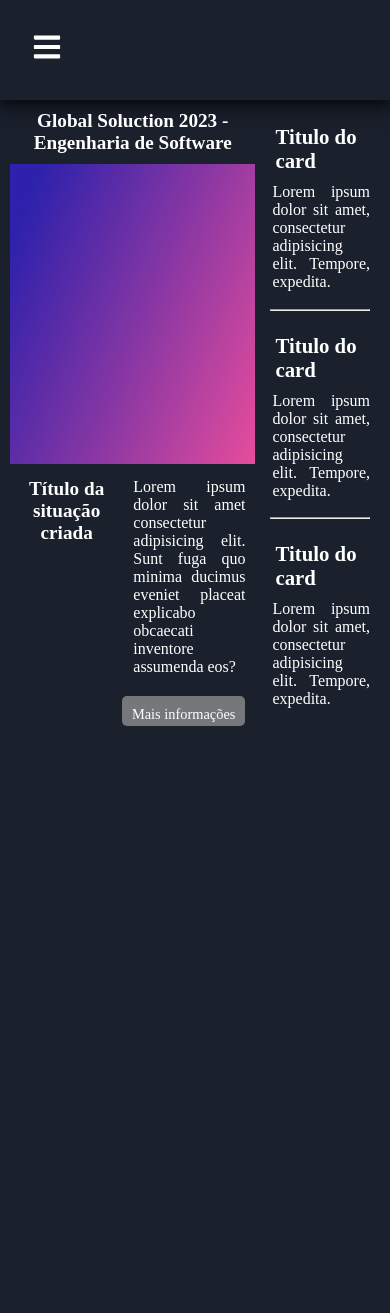
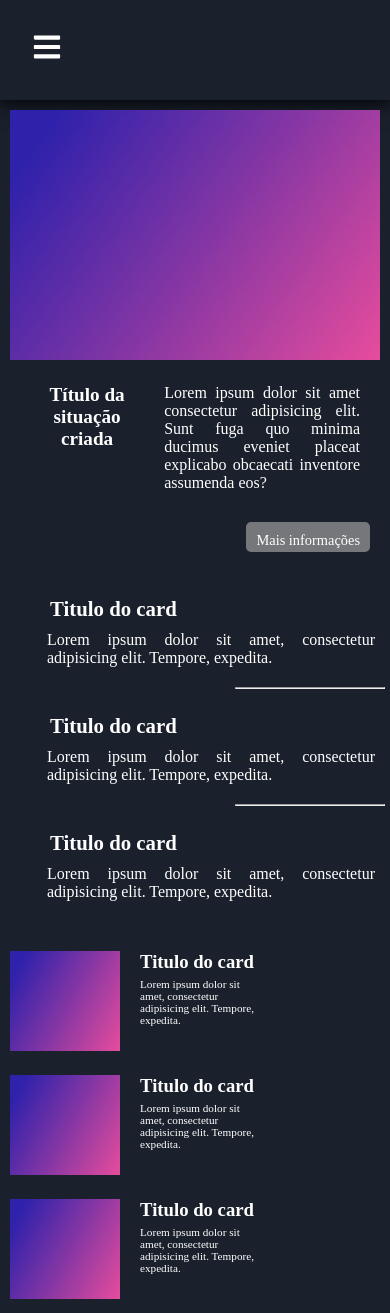
Before and after one commit to Pontessxx/Gs-site, a React (Vite) app: page / in a window 390 px wide. Before the commit the page ends 844 px from the top, so only its background shows below. Built offline with nearby package versions, Linux system fonts and the light colour scheme.

Commit message:
Vantagens, responsividade 100%

```diff
--- /dev/null
+++ b/src/Components/Vantagens/Vantagens.scss
@@ -0,0 +1,29 @@
+.box-vants{
+    display: flex;
+    justify-content: space-evenly;
+    .box-um{
+        display: flex;
+        .card-imagem{
+            padding: 10px;
+        }
+        .card-imagem img{
+            height: 100px;
+            width: 110px;
+        }
+        .text{
+            padding: 10px;
+            width: 35%;
+            color: #fff;
+            h3{
+                margin-bottom: 5px;
+            }
+            p{
+                font-size: 0.7rem;
+            }
+        }
+    }
+    @media (max-width:850px) {
+        flex-direction: column;
+
+    }
+}
--- /dev/null
+++ b/src/Components/Vantagens/index.jsx
@@ -0,0 +1,37 @@
+import React from 'react'
+import './Vantagens.scss'
+const index = () => {
+  return (
+    <div className='box-vants'>
+        <div className="box-um">
+            <div className='card-imagem'>
+            <img src="../../public/bg.jpg" alt="imagem-home" />
+            </div>
+            <div className="text">
+                <h3>Titulo do card</h3>
+                <p>Lorem ipsum dolor sit amet, consectetur adipisicing elit. Tempore, expedita.</p>
+            </div>
+        </div>
+        <div className="box-um">
+            <div className='card-imagem'>
+            <img src="../../public/bg.jpg" alt="imagem-home" />
+            </div>
+            <div className="text">
+                <h3>Titulo do card</h3>
+                <p>Lorem ipsum dolor sit amet, consectetur adipisicing elit. Tempore, expedita.</p>
+            </div>
+        </div>
+        <div className="box-um">
+            <div className='card-imagem'>
+            <img src="../../public/bg.jpg" alt="imagem-home" />
+            </div>
+            <div className="text">
+                <h3>Titulo do card</h3>
+                <p>Lorem ipsum dolor sit amet, consectetur adipisicing elit. Tempore, expedita.</p>
+            </div>
+        </div>
+    </div>
+  )
+}
+
+export default index
--- a/src/Pages/Home/Home.jsx
+++ b/src/Pages/Home/Home.jsx
@@ -1,12 +1,13 @@
 import React from 'react'
 import './Home.scss'
 import { Link } from 'react-router-dom';
+import Vantagens from '../../Components/Vantagens'
 const Home = () => {
   return (
     <>
     <section className='home-sec'>
       <div className="home-div">
-        <h2>Global Soluction 2023 - Engenharia de Software</h2>
+        {/* <h2>Global Soluction 2023 - Engenharia de Software</h2> */}
         <div className='card-imagem'>
           <img src="../../public/bg.jpg" alt="imagem-home" />
         </div>
@@ -35,6 +36,7 @@ const Home = () => {
         </div>
       </div>
     </section>
+    <Vantagens/>
   </>
   )
 }
--- a/src/Pages/Home/Home.scss
+++ b/src/Pages/Home/Home.scss
@@ -12,7 +12,7 @@
 
     }
     .card-imagem img{
-        height: 300px;
+        height: 250px;
         width: 100%;
     }
     .box-baixo{
@@ -62,6 +62,7 @@
         }
     }
     @media (max-width: 768px) {
+        flex-direction: column;
         h2 {
           font-size: 1.2rem;
         }
@@ -71,6 +72,7 @@
         }
 
         .box-baixo {
+          padding: 10px;
           h2 {
             font-size: 1.2rem;
           }
@@ -85,13 +87,24 @@
         }
 
         .box-direito {
+          padding: 10px;
           h3 {
             font-size: 1.3rem;
           }
-
+          hr{
+            width: 150px;
+            margin-top: 10px;
+            margin-bottom: 10px;
+            margin-left: 200px;
+          }
           p {
             font-size: 1rem;
           }
         }
+        .box-um,
+        .box-dois,
+        .box-tres{
+          padding: 10px;
+        }
     }
 }
```
